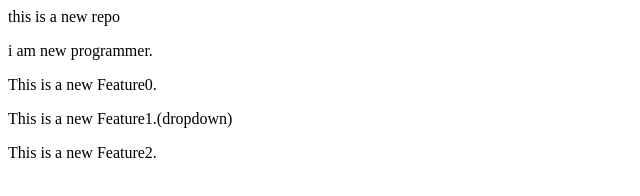
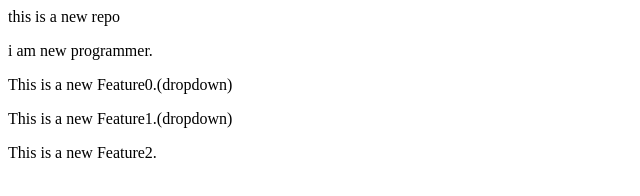
Before and after one commit to sdmustaqeem009-collab/loacalRepo, a plain HTML site: page index.html in a window 1280 px wide. Shown: the whole page, without its empty margins (0-640 px from the left). Drawn offline with Linux system fonts and the light colour scheme.

Commit message:
Added new Dropdown

```diff
--- a/index.html
+++ b/index.html
@@ -1,6 +1,6 @@
 <p>this is a new repo</p>
 <p> i am new programmer.</p>
-<p>This is a new Feature0.</p>
+<p>This is a new Feature0.(dropdown)</p>
 
 <p>This is a new Feature1.(dropdown)</p>
 <p>This is a new Feature2.</p>
```
